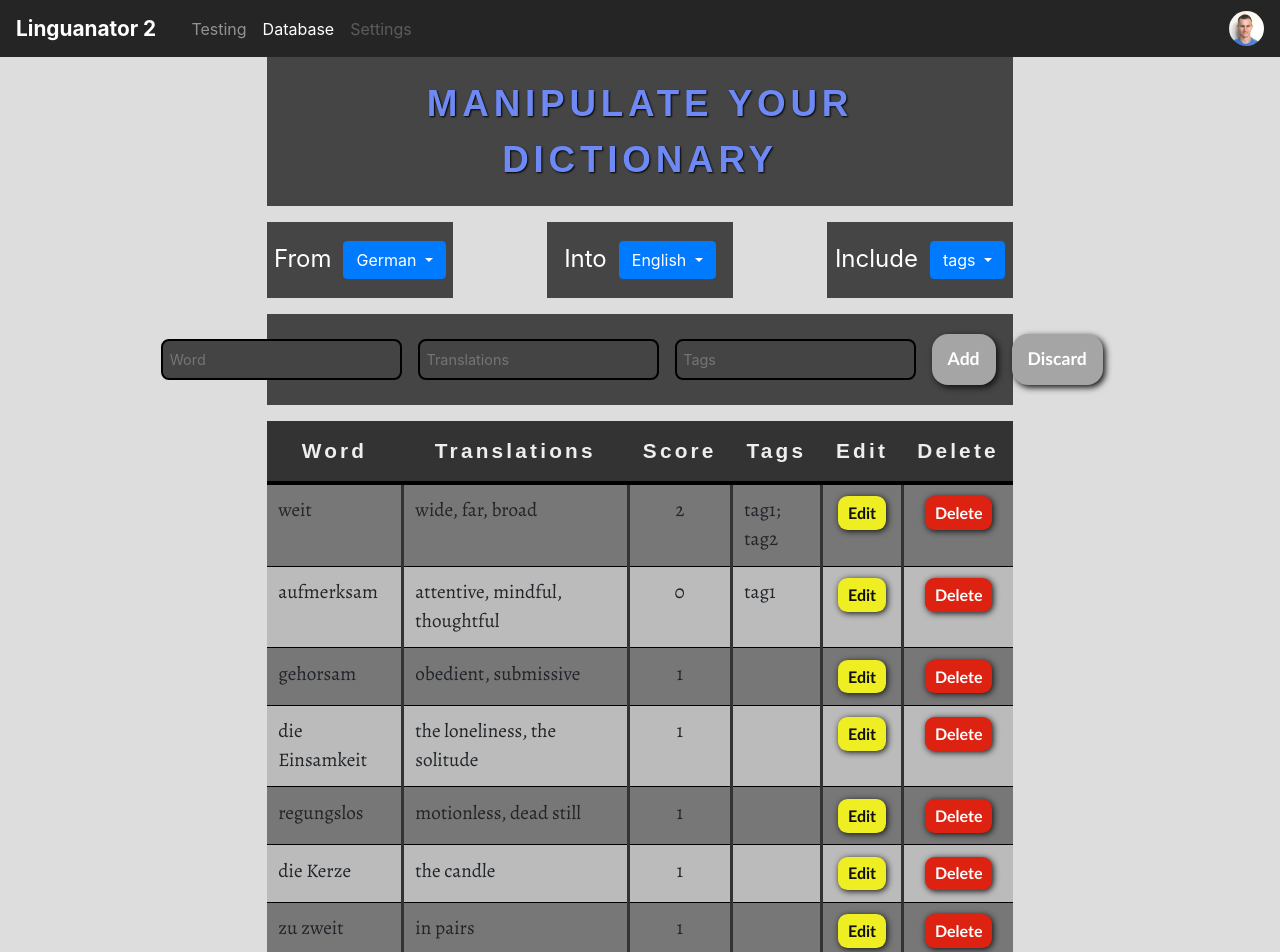
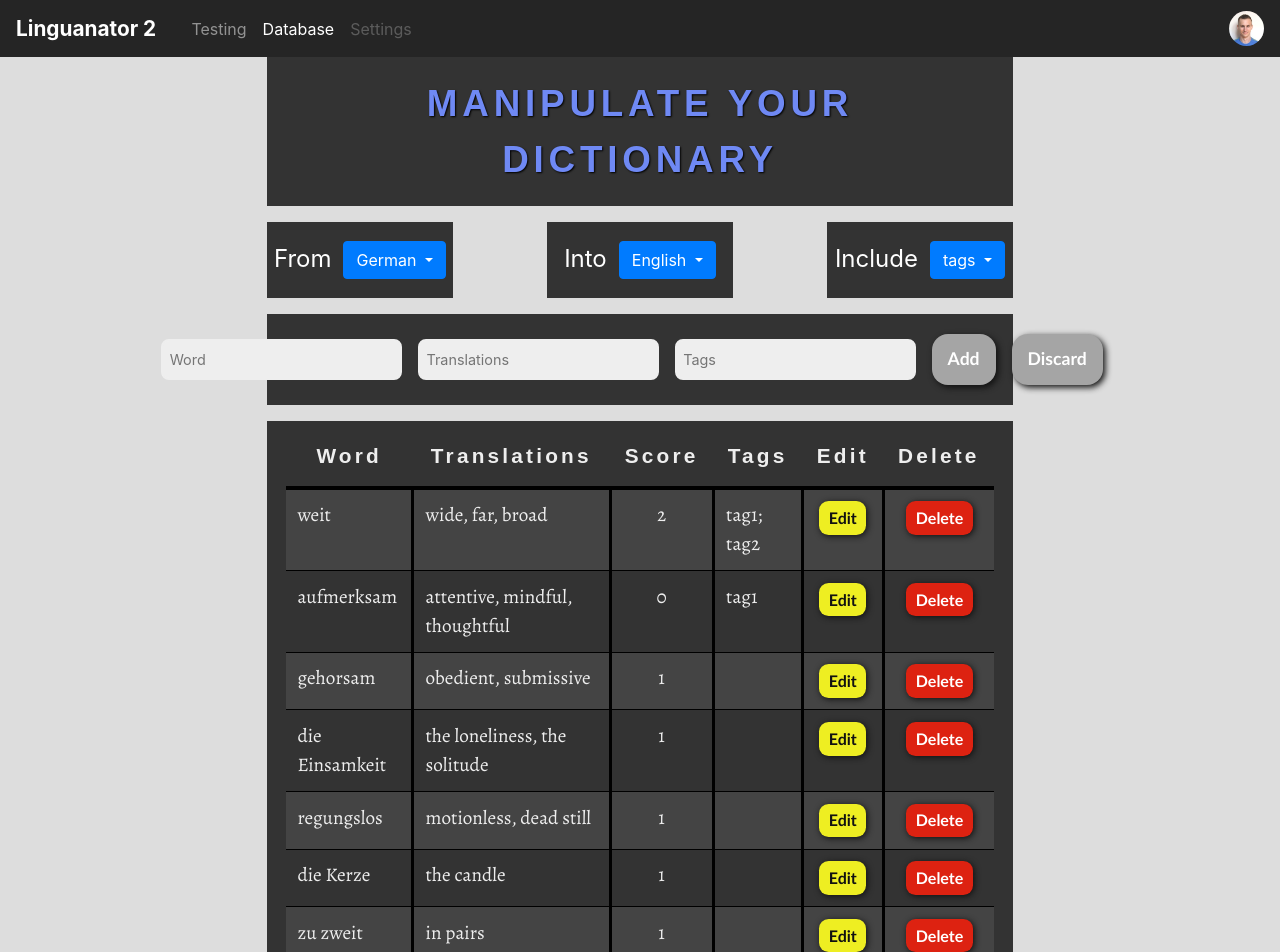
Before and after one commit to IgorBoyarshin/Linguanator2, an Angular app: page /database in a window 1280 px wide. Shown: the top 952 px of the page. Built offline with nearby package versions, Linux system fonts and the light colour scheme; a web font is replaced by a local one.

Commit message:
finished database table styling

```diff
--- a/src/app/database/database.component.css
+++ b/src/app/database/database.component.css
@@ -21,22 +21,24 @@
 }
 
 
-
-#words-table {
-    background-color: #bbb;
+.the-table {
     max-width: 58.333333%;
     margin: auto;
 }
+#words-table {
+}
 #words-table thead tr {
-    background-color: #333;
+    color: #eee;
+}
+#words-table tbody {
     color: #eee;
 }
 #words-table tbody tr:nth-child(odd) {
-    background-color: #777;
+    background-color: #444;
 }
 #words-table td:nth-child(even) {
-    border-left: 3px solid #333;
-    border-right: 3px solid #333;
+    border-left: 3px solid #000;
+    border-right: 3px solid #000;
 }
 #words-table td:last-child {
     border-right: 0px;
@@ -68,6 +70,7 @@
     font-weight: bold;
     letter-spacing: 0.2rem;
     padding: 0.7em;
+    padding-top: 0.0em;
     font-size: 1.3rem;
 }
 #words-table td {
@@ -91,15 +94,3 @@ tbody > :last-child {
 .dropdown-menu a.disabled {
     color: #888;
 }
-
-hr {
-    height: 1px;
-    background: #ccc;
-    background-image: linear-gradient(to right, #333, #ccc, #333);
-    /* background-color: black; */
-    /* background-image: linear-gradient(to right, */
-    /*     rgba(255, 255, 255, 0), */
-    /*     rgba(255, 255, 255, 0.75), */
-    /*     rgba(255, 255, 255, 0)); */
-    margin: 0px;
-}
--- a/src/app/database/database.component.html
+++ b/src/app/database/database.component.html
@@ -82,6 +82,7 @@
 </section>
 
 
+<section class="block the-table">
 <table class="table table-borderless" id="words-table">
     <thead>
         <tr>
@@ -114,3 +115,4 @@
         </tr>
         <tbody>
 </table>
+</section>
--- a/src/app/edited-word-entry/edited-word-entry.component.css
+++ b/src/app/edited-word-entry/edited-word-entry.component.css
@@ -1,8 +1,3 @@
-.block {
-    background-color: #454545;
-    padding: 1.2rem;
-}
-
 section.input-panel {
     /* padding: 0.8rem; */
     /* background-color: #252525; */
@@ -21,6 +16,11 @@ section.input-panel > input {
     padding: 0.5rem 0.4rem 0.5rem 0.4rem;
     font-size: 0.9rem;
     outline: none;
-    background-color: #444;
-    color: #eee;
+    background-color: #eee;
+    border: 2px solid #eee;
+    outline: none;
+    color: #000;
 }
+section.input-panel > input:focus {
+    border: 2px solid #f24a07;
+}
--- a/src/app/testing/testing.component.css
+++ b/src/app/testing/testing.component.css
@@ -65,8 +65,8 @@
 }
 #result-panel {
     padding: 0.6rem;
-    border-top: 0.6rem solid #454545;
-    border-bottom: 0.6rem solid #454545;
+    border-top: 0.6rem solid #333;
+    border-bottom: 0.6rem solid #333;
     margin: auto;
     display: flex;
     flex-direction: horizontal;
--- a/src/styles.css
+++ b/src/styles.css
@@ -75,7 +75,7 @@ body {
 }
 
 .block {
-    background-color: #454545;
+    background-color: #333;
     padding: 1.2rem;
 }
 .settings {
```
